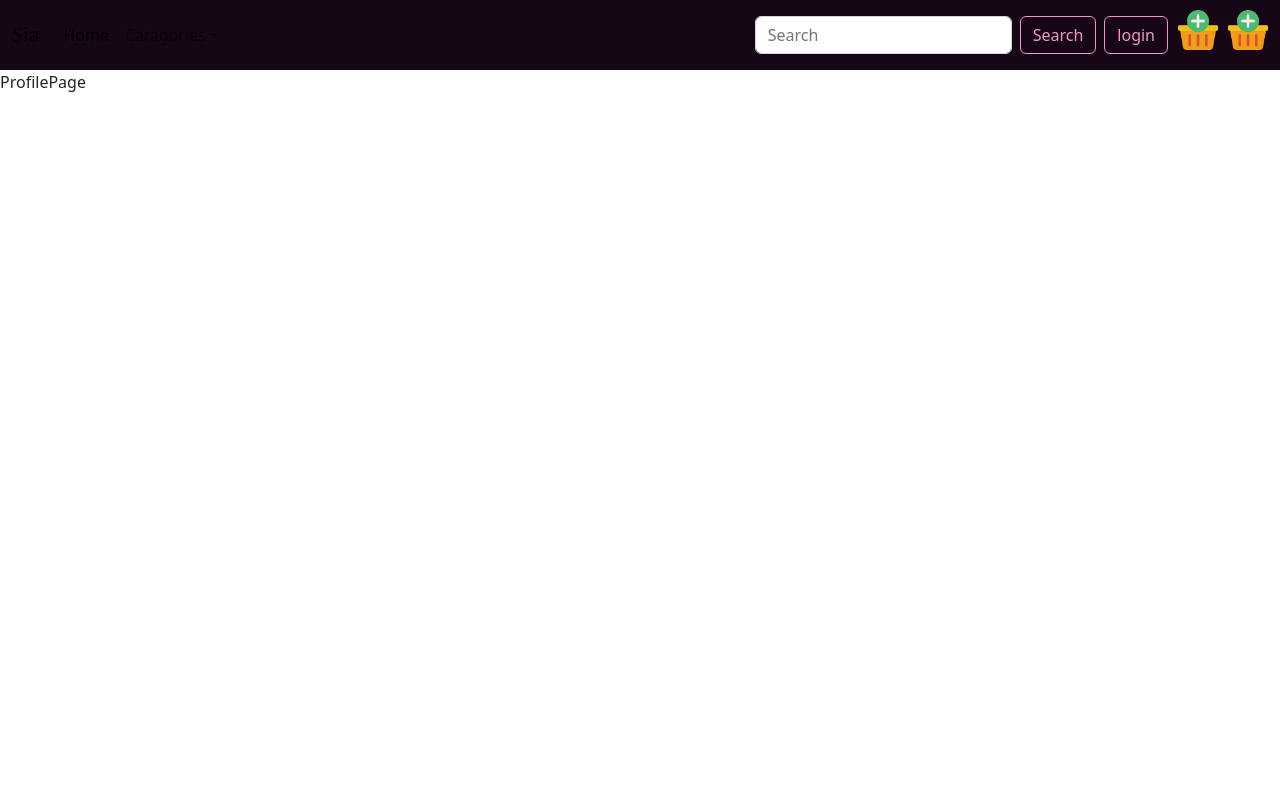
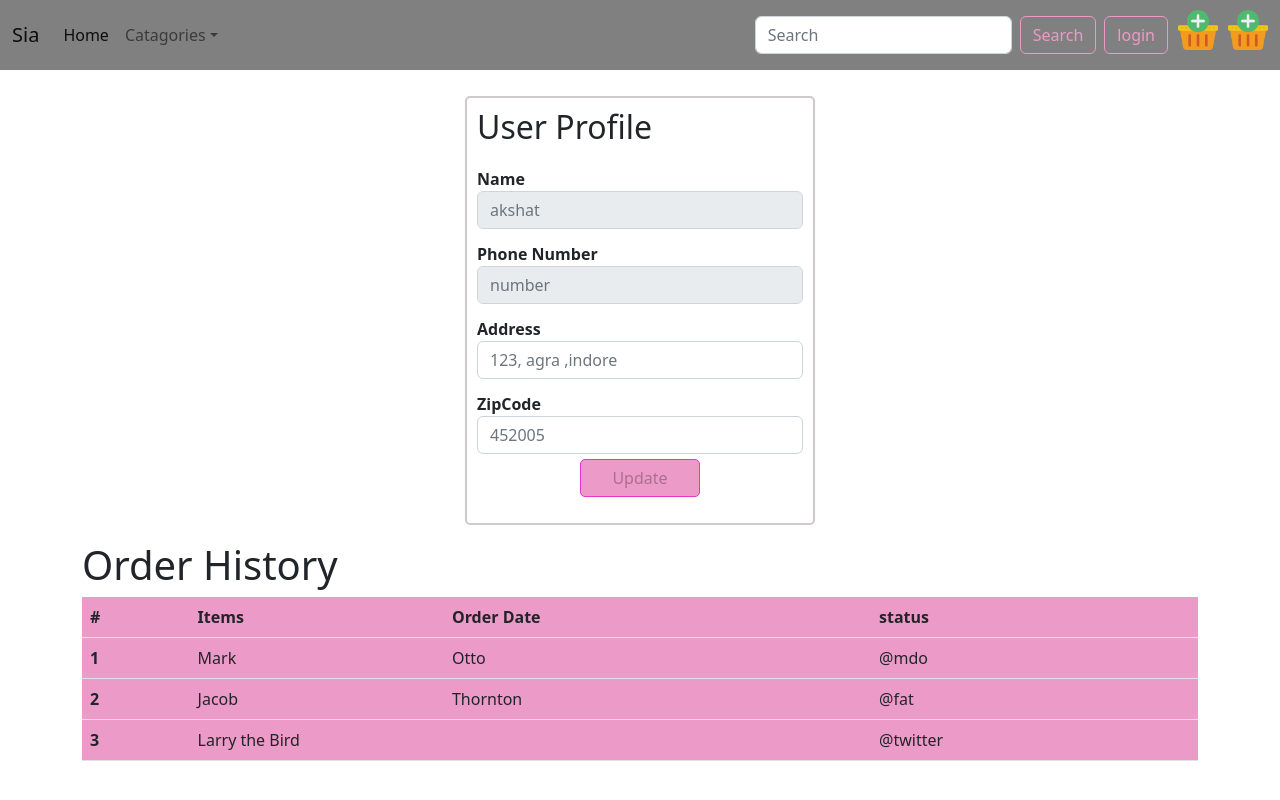
Before and after one commit to akshat-k04/6.4-Sia, a React (Create React App) app: page /profile in a window 1280 px wide. Built offline with nearby package versions, Linux system fonts and the light colour scheme.

Commit message:
all set except cart and order pages

```diff
--- a/src/App.js
+++ b/src/App.js
@@ -12,6 +12,7 @@ import ProfilePage from './pages/ProfilePage';
 import CartPage from './pages/CartPage';
 import Forgetpassword from './pages/Forgetpassword';
 import Phonestate from './context/phoneState';
+import ProfileState from './context/userProfileState';
 
 
 function App() {
@@ -19,6 +20,7 @@ function App() {
   return (
 
     <Phonestate>
+      <ProfileState>
       <Router>
         <Navbar />
         <Routes>
@@ -30,6 +32,7 @@ function App() {
         <Route path='/basket' element={<CartPage/>}/>
         </Routes>
       </Router>
+      </ProfileState>
     </Phonestate>
 
   );
--- a/src/components/navbar.js
+++ b/src/components/navbar.js
@@ -1,9 +1,18 @@
-import React from 'react'
+import React, { useContext } from 'react'
 import './../css/navbar.css'
 import {
     Link
 } from "react-router-dom";
+import phoneContext from '../context/phoneContext';
+import profileContext from '../context/userProfileContext';
 export default function Navbar() {
+    const a = useContext(phoneContext) ;
+    const b = useContext(profileContext) ;
+    // const navigate = useNavigate() ;
+    function signout(){
+        a.func("" , false) ;
+        b.func("") ;
+    }
   return (
       <>
           <nav className="navbar navbar-expand-lg bg-body-tertiary bg-nv">
@@ -42,9 +51,9 @@ export default function Navbar() {
                           <input className="form-control me-2" type="search" placeholder="Search" aria-label="Search" />
                           <button className="btn btn-outline-primary me-2" type="submit">Search</button>
                       </form>
-                      <Link type="button" className="btn btn-outline-primary my-2" to="/auth/login">login</Link>
-                      <Link to={("dd"=="")?'/auth/signup':'/basket'}  ><img src='./assets/add-to-basket.png' className='iconcls' alt='.'></img></Link>
-                      <Link to={("dd" == "") ? '/auth/signup' : '/profile'}  ><img src='./assets/add-to-basket.png' className='iconcls' alt='.'></img></Link>
+                      <Link type="button" className="btn btn-outline-primary my-2" onClick={signout} to={(a.phone.showDetails) ? "/": "/auth/login"}>{(a.phone.showDetails) ? "sign out" :"login"}</Link>
+                      <Link to={(!a.phone.showDetails)?'/auth/login':'/basket'}  ><img src='./assets/add-to-basket.png' className='iconcls' alt='.'></img></Link>
+                      <Link to={(!a.phone.showDetails) ? '/auth/login' : '/profile'}  ><img src='./assets/add-to-basket.png' className='iconcls' alt='.'></img></Link>
                   </div>
               </div>
           </nav>
--- /dev/null
+++ b/src/context/userProfileContext.js
@@ -0,0 +1,4 @@
+import { createContext } from "react";
+const profileContext = createContext();
+
+export default profileContext;
--- /dev/null
+++ b/src/context/userProfileState.js
@@ -0,0 +1,34 @@
+import { useState } from "react";
+import profileContext from "./userProfileContext";
+
+const ProfileState = (props) => {
+    const [name ,upname] = useState("");
+    const [address, upaddress] = useState("");
+    const [phone, upphone] = useState("");
+    const [zip,upzip]=useState("") ;
+
+    async function func(phon) {
+        let res = await fetch("/auth/getdata", {
+            method: "POST",
+            body: JSON.stringify({"phone":phon}),
+            headers: {
+                "Content-Type": "application/json"
+            }
+        });
+
+        const rs = await res.json();
+        // now the rs contain the data as object
+
+        upname(rs.name);
+        upphone(rs.phone) ;
+        upaddress(rs.address) ;
+        upzip(rs.zip) ;
+    }
+    return (
+        <profileContext.Provider value={{ name,address,phone,zip, func }}>
+            {props.children}
+        </profileContext.Provider>
+    )
+}
+
+export default ProfileState;
--- /dev/null
+++ b/src/css/profile.css
@@ -0,0 +1,22 @@
+.profileContainer{
+    height: auto;
+    width: 350px;
+    border: 2px solid rgb(206, 202, 202);
+    border-radius: 5px;
+    padding: 10px;
+    margin-top: 2%;
+}
+#hding {
+    text-align: left;
+}
+#titl {
+    margin-top: 13px;
+    font-weight: bold;
+    text-align: left;
+    float: left;
+}
+.orderhead{
+    margin: 30px;
+    text-align: left;
+
+}
--- a/src/custom.scss
+++ b/src/custom.scss
@@ -3,7 +3,8 @@ $theme-colors :(
     "danger" : red,
 );
 $custom-colors: (
-    "nv": rgba(22, 6, 22, 0.025)
+    "nv" : gray
+    // "nv": rgba(22, 6, 22, 0.025)
 );
 
 // Merge the maps
--- a/src/pages/ProfilePage.js
+++ b/src/pages/ProfilePage.js
@@ -1,11 +1,107 @@
-import React from 'react'
+import React, { useContext, useState } from 'react'
+import profileContext from '../context/userProfileContext';
+import './../css/profile.css'
+// import {
+//   Link
+// } from "react-router-dom";
+export default function ProfilePage() {
+  const b = useContext(profileContext);
+  const[address ,upadd] =useState(b.address) ;
+  const[zip ,upzip] = useState(b.zip) ;
+  const phone = b.phone ;
+  function inputadd(e){
+    upadd(e.target.value) ;
+  }
 
-export default function ProfilePage() {
+  function inzip(e){
+    upzip(e.target.value) ;
+  }
+
+  async function updat(){
+    let res = await fetch("/auth/forgetPassword", {
+      method: "POST",
+      body: JSON.stringify({
+        phone: phone,
+        address :address ,
+        zip:zip
+      }),
+      headers: {
+        "Content-Type": "application/json"
+      }
+    });
+    let getdata = await res.json();
+    if (getdata.bol ==="password updated"){
+      alert('profile updated') ;
+    }
+  }
+  return (
+
+    <>
+
+<center>
+        <div className="profileContainer">
+          <h2  id="hding">User Profile</h2>
+          <div className="mb-3">
 
 
-  return (
-    <>
-      <div>ProfilePage</div>
+            <label id="titl" >Name</label>
+            <input type="name" className="form-control "  id="exampleFormControlInput1" placeholder="akshat" value={b.name} disabled/>
+
+            <label id="titl" >Phone Number</label>
+            <input type="phone" className="form-control " id="exampleFormControlInput1" placeholder="number" value={b.phone} disabled/>
+
+
+            <label id="titl" >Address</label>
+            <input type="address" className="form-control " onChange={inputadd} value={address} id="exampleFormControlInput1" placeholder="123, agra ,indore" />
+
+
+
+            <label id="titl" >ZipCode</label>
+            <input type="zip" className="form-control " onChange={inzip} value={zip} id="exampleFormControlInput1" placeholder="452005" />
+
+            {(phone === "") ? <button type='button' onClick={updat} className="buton" disabled>Update</button> : <button type='button' onClick={updat} className="buton">Update</button>}
+
+          </div>
+        </div>
+      </center>
+        <div className="container-sm my-3 ">
+          <div className='orderhaed'><h1>Order History</h1></div>
+          <table class="table bg-primary">
+            <thead>
+              <tr>
+                <th scope="col">#</th>
+                <th scope="col">Items</th>
+                <th scope="col">Order Date</th>
+                <th scope="col">status</th>
+              </tr>
+            </thead>
+            <tbody>
+              <tr>
+                <th scope="row">1</th>
+                <td>Mark</td>
+                <td>Otto</td>
+                <td>@mdo</td>
+              </tr>
+              <tr>
+                <th scope="row">2</th>
+                <td>Jacob</td>
+                <td>Thornton</td>
+                <td>@fat</td>
+              </tr>
+              <tr>
+                <th scope="row">3</th>
+                <td colspan="2">Larry the Bird</td>
+                <td>@twitter</td>
+              </tr>
+            </tbody>
+          </table>
+        </div>
+
+
+
+
+
+
 
     </>
   )
--- a/src/pages/loginpg.js
+++ b/src/pages/loginpg.js
@@ -1,24 +1,24 @@
-import React, { useContext, useEffect, useState } from 'react'
+import React, { useContext,  useState } from 'react'
 import phoneContext from '../context/phoneContext'
 import './../css/loginpage.css'
 import {
   Link, useNavigate
 } from "react-router-dom";
+import profileContext from '../context/userProfileContext';
 
 
 export default function Loginpg() {
   const a = useContext(phoneContext) ;
+  const b = useContext(profileContext) ;
   const navigate = useNavigate() ;
   const [phone , updatephone] = useState() ;
   const[password ,updatepassword] =useState() ;
-  const [goahea, goer] = useState(false) ;
 
-
-  useEffect(() => {
-    a.func( phone,goahea);
-   console.log(goahea);
-    {(goahea===true)?navigate('/'):console.log('hii')} ;
-  },[goahea])
+  // useEffect(() => {
+  //   a.func( phone,goahea);
+  //  console.log(goahea);
+  //   {(goahea===true)?navigate('/'):console.log('hii')} ;
+  // },[goahea])
 
 
 
@@ -54,19 +54,18 @@ export default function Loginpg() {
     // console.log(getdata.bol);
     // console.log(password);
     if(getdata.bol == "success"){
-
+      a.func(phone,true) ;
+      b.func(phone) ;
       //console.log(goahead+goahead);
      window.alert('login successfully') ;
-      goer(true);
+      navigate('/')
 
     }
     else if(getdata.bol=="fail"){
       window.alert('wrong password') ;
-      goer(false) ;
     }
     else{
       alert('user not exist') ;
-      goer(false) ;
     }
   }
 
```
Also changed, not shown: src/custom.css, 1 other file (tests, documents, lock files or other folders).
